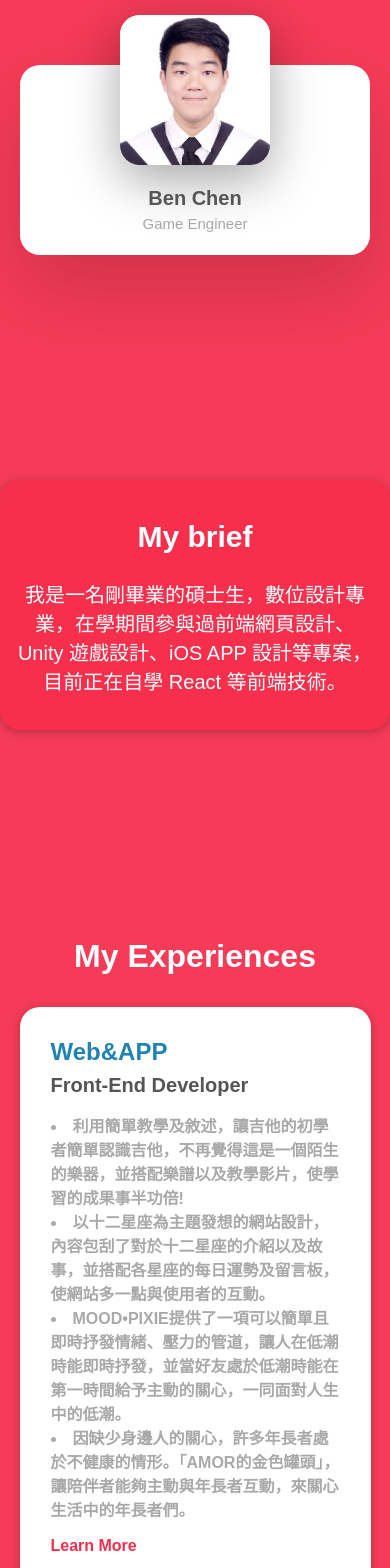
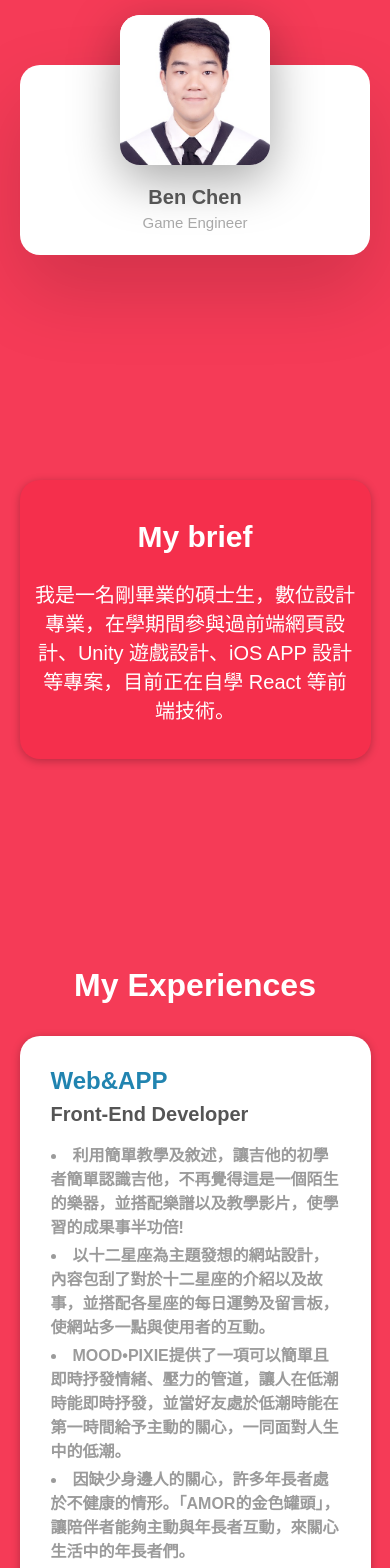
Before and after one commit to ifiGAIA/my-app, a React (Create React App) app: page / in a window 390 px wide. Shown: the part 240-1808 px from the top of the page. Built offline with nearby package versions, Linux system fonts and the light colour scheme.

Commit message:
20221213_1

```diff
--- a/src/components/Personalinfo/Brief/Brief.module.css
+++ b/src/components/Personalinfo/Brief/Brief.module.css
@@ -5,6 +5,7 @@
     margin: auto;
     padding: 15px;
     max-width: 45rem;
+    width: 90%;
     color: #fff;
     background: #f52f4c;
     font-size: 1.25rem;
--- a/src/components/Personalinfo/Experience/Experience.module.css
+++ b/src/components/Personalinfo/Experience/Experience.module.css
@@ -14,9 +14,13 @@
 	margin-bottom: 2rem;
 }
 
-.experiences ul
+.experiences li
 {
-	list-style: none;
 	margin: 0;
 	padding: 0;
+	margin-top: 0.25rem;
 }
+.experiences li:hover
+{
+	color: #555;
+}
--- a/src/components/Personalinfo/Experience/ExperienceItem.module.css
+++ b/src/components/Personalinfo/Experience/ExperienceItem.module.css
@@ -15,11 +15,16 @@
 .experience a
 {
     display: flex;
+	position: absolute;
 	color: #f52f4c;
     font-size: 1rem;
-    margin-top: 1rem;
+    margin-top: -1rem;
     text-decoration:none;
     font-weight: 600;
+}
+.experience a:hover
+{
+	font-size: 1.1rem;
 }
 
 .title {
@@ -31,7 +36,7 @@
 
 .description {
 	margin-top: 1rem;
-	color: #555;
+	margin-bottom: 2rem;
+	color: rgb(155, 155, 155);
 	font-size: 1rem;
-    opacity: 0.5;
 }
--- a/src/components/Personalinfo/PersonalData/PersonalData.module.css
+++ b/src/components/Personalinfo/PersonalData/PersonalData.module.css
@@ -115,3 +115,120 @@
     font-weight: 500;
     opacity: 0.5;
 }
+
+@media (max-width:950px)
+{
+    .card:hover
+    {
+        height: 300px;
+        width: 600px;
+        z-index: 999;
+    }
+    .card:hover .imgBx
+    {
+        width: 175px;
+        height: 175px;
+        transform: translate(-150%);
+    }
+    .card .content .details
+    {
+        transform: translateY(330px);
+    }
+    .card:hover .content .details
+    {
+        transform: translateY(390px);
+    }
+    .card .content .details h2
+    {
+        font-size: 1.25em;
+        font-weight: 600;
+        color: #555;
+        line-height: 1.2em;
+        transition: 0.5s;
+    }
+    .card:hover .content .details h2
+    {
+        transform: translateX(-33%) translateY(-245%);
+        font-size: 1.5em;
+    }
+    .card .content .details h2 span
+    {
+        font-size: 0.75em;
+        font-weight: 500;
+        opacity: 0.5;
+    }
+    .card:hover .content .details .data
+    {
+        transform: translateY(-145%) translateX(45%);
+    }
+    .card .content .details .data h3
+    {
+        padding: 10px 0;
+        font-size: 1.25em;
+        color: #555;
+        line-height: 1.2em;
+        font-weight: 600;
+    }
+    .card .content .details .data h3 span
+    {
+        font-size: 0.85em;
+        font-weight: 500;
+        opacity: 0.5;
+    }
+}
+@media (max-width:650px)
+{
+    .card:hover
+    {
+        height: 500px;
+        width: 300px;
+        z-index: 999;
+    }
+    .card:hover .imgBx
+    {
+        width: 150px;
+        height: 150px;
+        transform: translate(-50%);
+    }
+    .card:hover .content .details
+    {
+        transform: translateY(390px);
+    }
+    .card .content .details h2
+    {
+        font-size: 1.25em;
+        font-weight: 600;
+        color: #555;
+        line-height: 1.2em;
+        transition: 0.5s;
+    }
+    .card:hover .content .details h2
+    {
+        transform: translateX(0%) translateY(-880%);
+        font-size: 1em;
+    }
+    .card .content .details h2 span
+    {
+        font-size: 0.75em;
+        font-weight: 500;
+        opacity: 0.5;
+    }
+    .card:hover .content .details .data
+    {
+        transform: translateY(-120%) translateX(5%);
+    }
+    .card .content .details .data h3
+    {
+        padding: 10px 0;
+        font-size: 1.25em;
+        color: #555;
+        line-height: 1.2em;
+        font-weight: 600;
+    }
+    .card .content .details .data h3 span
+    {
+        font-size: 0.85em;
+        font-weight: 500;
+        opacity: 0.5;
+    }
+}
```
